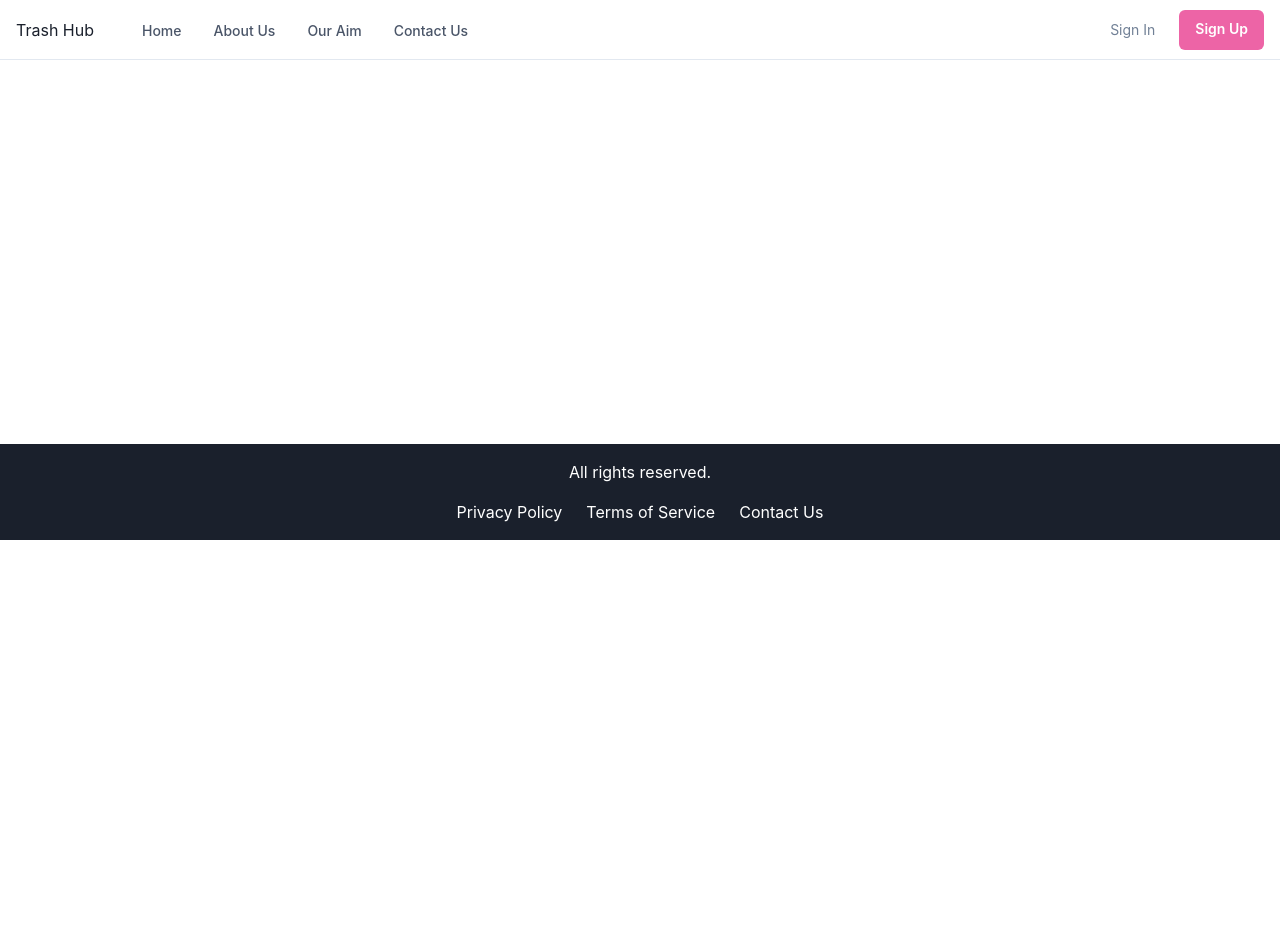
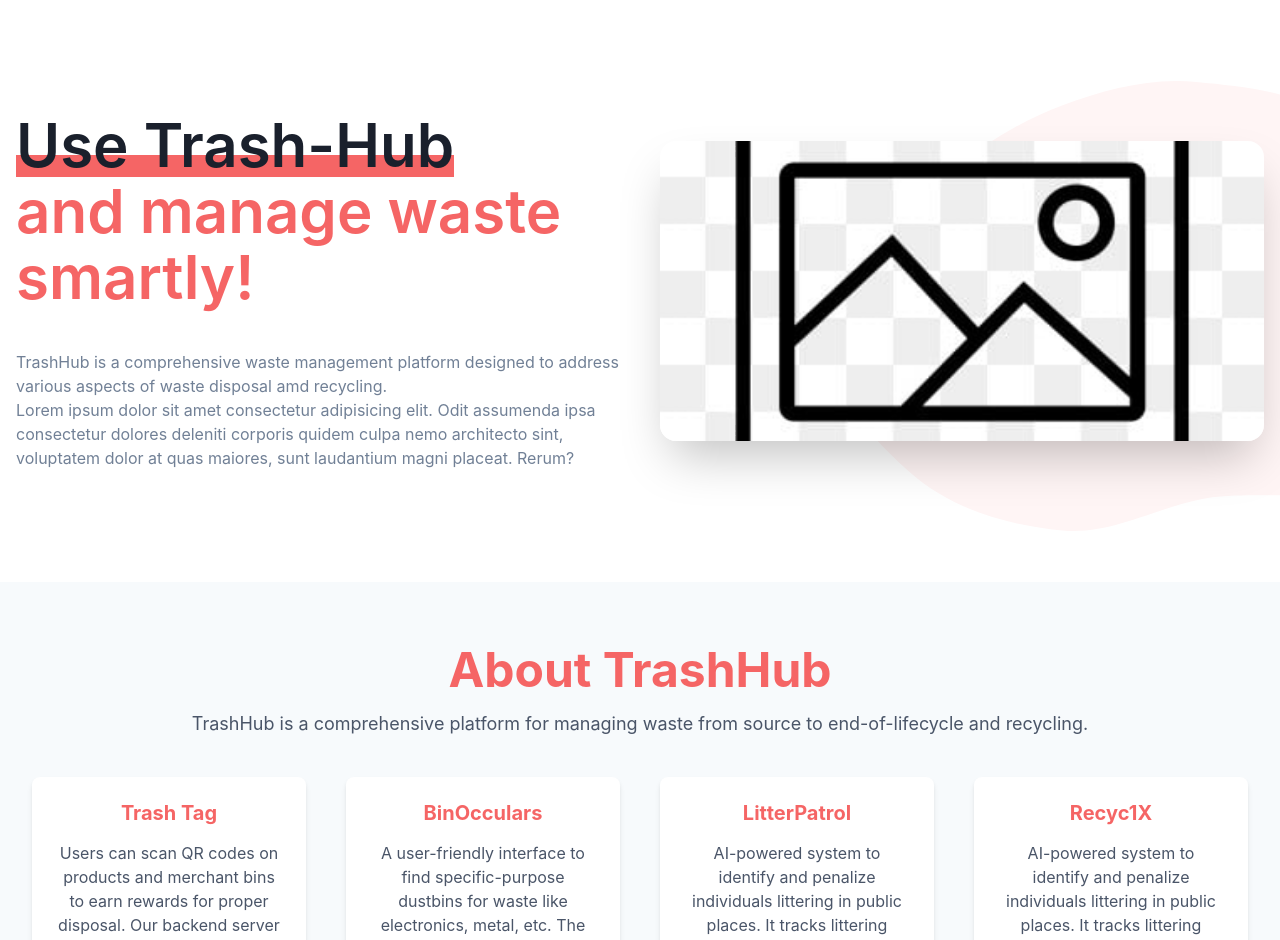
Before and after one commit to sahil-raj/Trash-Hub, a React (Vite) app: page / in a window 1280 px wide. Shown: the top 940 px of the page. Before the commit the page ends 800 px from the top, so only its background shows below. Built offline with nearby package versions, Linux system fonts and the light colour scheme.

Commit message:
add home and aboutus

```diff
--- a/src/App.jsx
+++ b/src/App.jsx
@@ -1,11 +1,16 @@
-import Footer from "./components/Footer";
-import Navbar from "./components/Navbar";
+// import Footer from "./components/Footer";
+// import Navbar from "./components/Navbar";
+import AboutUs from "./components/Aboutus";
+import Home from "./components/Home";
+
+
 
 function App() {
   return (
     <>
-      <Navbar />
-      <Footer />
+      <Home/>
+      <AboutUs/>
+
     </>
   );
 }
--- /dev/null
+++ b/src/components/About.jsx
@@ -0,0 +1,16 @@
+import React from 'react'
+import { Box, Heading, Text} from '@chakra-ui/react';
+export default function About(props) {
+  return (
+    <div>
+       <Box bg={props.color} p={6} borderRadius="lg" boxShadow="md">
+          <Heading as="h3" size="md" mb={4} color="red.400">
+           {props.heading}
+          </Heading>
+          <Text color="gray.600">
+           {props.description}
+          </Text>
+        </Box>
+    </div>
+  )
+}
--- /dev/null
+++ b/src/components/AboutUs.jsx
@@ -0,0 +1,36 @@
+import React from 'react';
+import { Box, Heading, Text, SimpleGrid, Stack } from '@chakra-ui/react';
+import About from './About';
+function AboutUs() {
+  return (
+    <Box py={16} px={8} bg="gray.50">
+
+      <Stack spacing={4} textAlign="center" mb={10}>
+        <Heading as="h1" size="2xl" color="red.400">
+          About TrashHub
+        </Heading>
+        <Text fontSize="lg" color="gray.600">
+          TrashHub is a comprehensive platform for managing waste from source to end-of-lifecycle and recycling.
+        </Text>
+      </Stack>
+
+
+          <SimpleGrid columns={{ base: 1, md: 2, lg: 4 }} spacing={10} textAlign="center">
+              <About color="white" heading="Trash Tag" description=" Users can scan QR codes on products and merchant bins to earn rewards for proper disposal.
+            Our backend server manages data on waste disposal and tracking of products."/>
+
+              <About color="white" heading=" BinOcculars" description="  A user-friendly interface to find specific-purpose dustbins for waste like electronics, metal, etc.
+            The backend server manages dustbin locations and waste types for users."/>
+
+              <About color="white" heading="LitterPatrol" description="  AI-powered system to identify and penalize individuals littering in public places. It tracks littering
+            instances and issues fines based on face or ID scans."/>
+
+              <About color="white" heading="Recyc1X" description="  AI-powered system to identify and penalize individuals littering in public places. It tracks littering
+            instances and issues fines based on face or ID scans."/>
+
+          </SimpleGrid>
+    </Box>
+  );
+}
+
+export default AboutUs;
--- /dev/null
+++ b/src/components/Home.jsx
@@ -0,0 +1,102 @@
+import {Container,Stack,Flex,Box,Heading,Text,Image,Icon,useColorModeValue,} from "@chakra-ui/react";
+import placeHolder from "../assets/placeHolder.jpg";
+
+  export default function Home() {
+    return (
+      <Container overflowX={"hidden"} maxW={"7xl"}>
+        <Stack
+          align={"center"}
+          spacing={{ base: 8, md: 10 }}
+          py={{ base: 20, md: 28 }}
+          direction={{ base: "column", md: "row" }}
+        >
+          <Stack flex={1} spacing={{ base: 5, md: 10 }}>
+            <Heading
+              lineHeight={1.1}
+              fontWeight={600}
+              fontSize={{ base: "3xl", sm: "4xl", lg: "6xl" }}
+            >
+              <Text
+                as={"span"}
+                position={"relative"}
+                _after={{
+                  content: "''",
+                  width: "full",
+                  height: "30%",
+                  position: "absolute",
+                  bottom: 1,
+                  left: 0,
+                  bg: "red.400",
+                  zIndex: -1,
+                }}
+              >
+                Use Trash-Hub
+              </Text>
+              <br />
+              <Text as={"span"} color={"red.400"}>
+                and manage waste smartly!
+              </Text>
+            </Heading>
+            <Text color={"gray.500"}>
+              TrashHub is a comprehensive waste management platform designed to address various aspects of waste disposal amd recycling. <br>
+              </br>
+              Lorem ipsum dolor sit amet consectetur adipisicing elit. Odit assumenda ipsa consectetur dolores deleniti corporis quidem culpa nemo architecto sint, voluptatem dolor at quas maiores, sunt laudantium magni placeat. Rerum?
+            </Text>
+          </Stack>
+          <Flex
+            flex={1}
+            justify={"center"}
+            align={"center"}
+            position={"relative"}
+            w={"full"}
+          >
+            <Blob
+              w={"150%"}
+              h={"150%"}
+              position={"absolute"}
+              top={"-20%"}
+              left={0}
+              zIndex={-1}
+              color={useColorModeValue("red.50", "red.400")}
+            />
+            <Box
+              position={"relative"}
+              height={"300px"}
+              rounded={"2xl"}
+              boxShadow={"2xl"}
+              width={"full"}
+              overflow={"hidden"}
+            >
+              <Image
+                alt={"Hero Image"}
+                fit={"cover"}
+                align={"center"}
+                w={"100%"}
+                h={"100%"}
+                src={placeHolder}
+              />
+            </Box>
+          </Flex>
+        </Stack>
+      </Container>
+    );
+  }
+
+  const Blob = (props) => {
+    return (
+      <Icon
+        width={"100%"}
+        viewBox="0 0 578 440"
+        fill="none"
+        xmlns="http://www.w3.org/2000/svg"
+        {...props}
+      >
+        <path
+          fillRule="evenodd"
+          clipRule="evenodd"
+          d="M239.184 439.443c-55.13-5.419-110.241-21.365-151.074-58.767C42.307 338.722-7.478 282.729.938 221.217c8.433-61.644 78.896-91.048 126.871-130.712 34.337-28.388 70.198-51.348 112.004-66.78C282.34 8.024 325.382-3.369 370.518.904c54.019 5.115 112.774 10.886 150.881 49.482 39.916 40.427 49.421 100.753 53.385 157.402 4.13 59.015 11.255 128.44-30.444 170.44-41.383 41.683-111.6 19.106-169.213 30.663-46.68 9.364-88.56 35.21-135.943 30.551z"
+          fill="currentColor"
+        />
+      </Icon>
+    );
+  };
```
